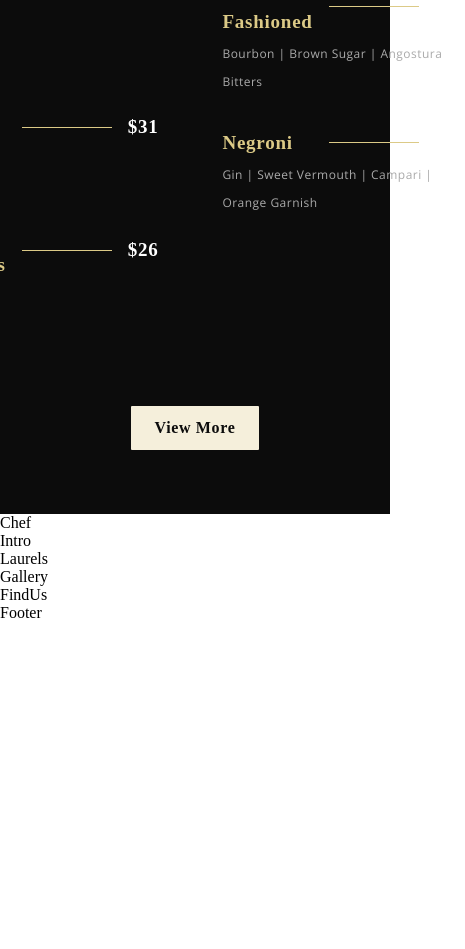
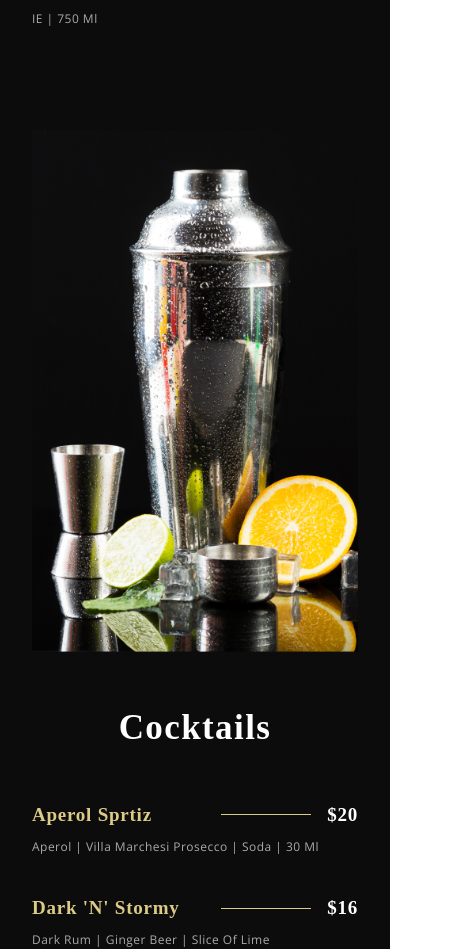
Before and after one commit to xthazudp/Modern-Restaurant, a React (Create React App) app: page / in a window 390 px wide. Shown: the part 3467-4416 px from the top of the page, 465 px wide, since content can reach past the window. Before the commit the page ends 4089 px from the top, so only its background shows below. Built offline with nearby package versions, Linux system fonts and the light colour scheme; the HTML template or start-up script is replaced by a standard one; a web font is replaced by a local one.

Commit message:
special menu responsive

```diff
--- a/src/container/Menu/SpecialMenu.css
+++ b/src/container/Menu/SpecialMenu.css
@@ -51,3 +51,36 @@
   margin: 2rem 0;
   width: 100%;
 }
+
+@media screen and (min-width: 2000px) {
+  .app__specialMenu-menu_img {
+    width: 650px;
+  }
+
+  .app__specialMenu-menu_img img {
+    height: 920px;
+  }
+}
+
+@media screen and (max-width: 1150px) {
+  .app__specialMenu-menu {
+    flex-direction: column;
+    align-items: center;
+    width: 100%;
+  }
+
+  .app__specialMenu-menu_img {
+    margin: 3rem 0;
+  }
+}
+
+@media screen and (max-width: 650px) {
+  .app__specialMenu-menu_img {
+    width: 100%;
+  }
+
+  .app__specialMenu-menu_heading {
+    font-size: 35px;
+    line-height: 48.5px;
+  }
+}
```
